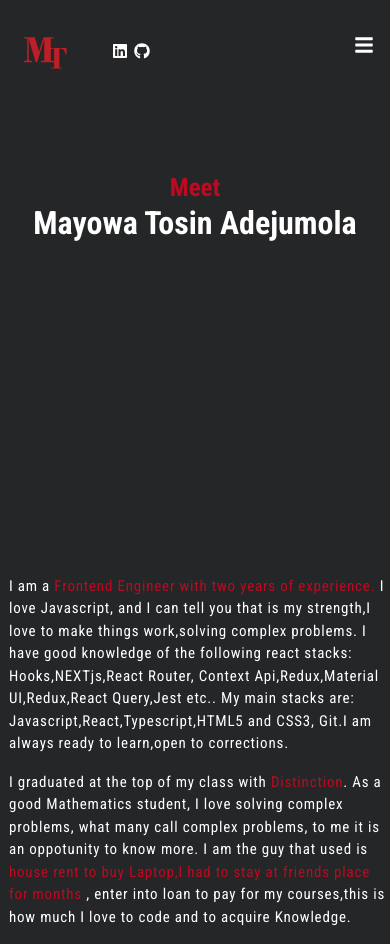
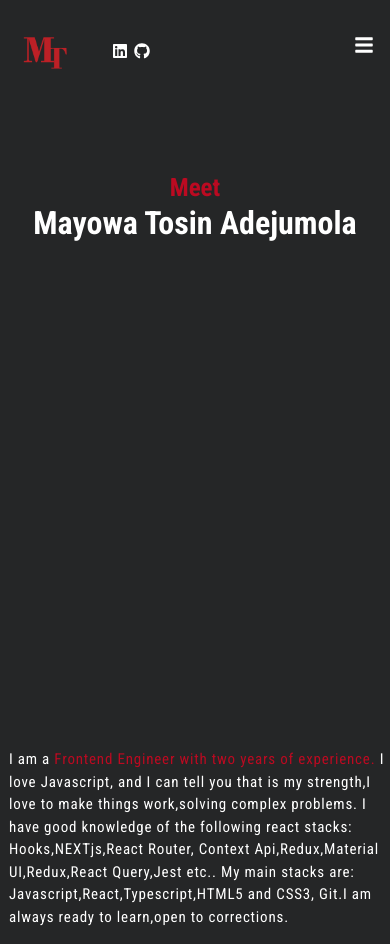
Before and after one commit to Tosin-Mayowa/my-portfolio, a React (Create React App) app: page /about in a window 390 px wide. Built offline with nearby package versions, Linux system fonts and the light colour scheme.

Commit message:
improve portfolio page

```diff
--- a/src/Component/About/About.css
+++ b/src/Component/About/About.css
@@ -88,4 +88,8 @@
         font-weight: 400;
     }
 
+    .pa{
+        display:none;
+    }
+
 }
--- a/src/Component/About/About.js
+++ b/src/Component/About/About.js
@@ -14,7 +14,7 @@ const About = () => {
     I have good knowledge of the following react stacks: Hooks,NEXTjs,React Router, Context Api,Redux,Material UI,Redux,React Query,Jest etc..
     My main stacks are: Javascript,React,Typescript,HTML5 and CSS3, Git.I am always ready to learn,open to corrections.
     </p>
-<p className='About-Rp'>
+<p className='About-Rp pa'>
 I graduated at the top of my class with <span>Distinction</span>. As a good Mathematics student, I love solving complex problems, what many call complex problems, to me it is an oppotunity to know more.
 I am the guy that used is <span>house rent to buy Laptop,I had to stay at friends place for months</span> , enter into loan to pay for my courses,this is how much I love to code and to acquire Knowledge.
 
--- a/src/Component/Portfolio/Portfolio.css
+++ b/src/Component/Portfolio/Portfolio.css
@@ -23,6 +23,7 @@
     padding: 15px 8px;
     margin: 0 auto;
     margin-bottom: -300px;
+    z-index:-1;
 
 }
 
```
